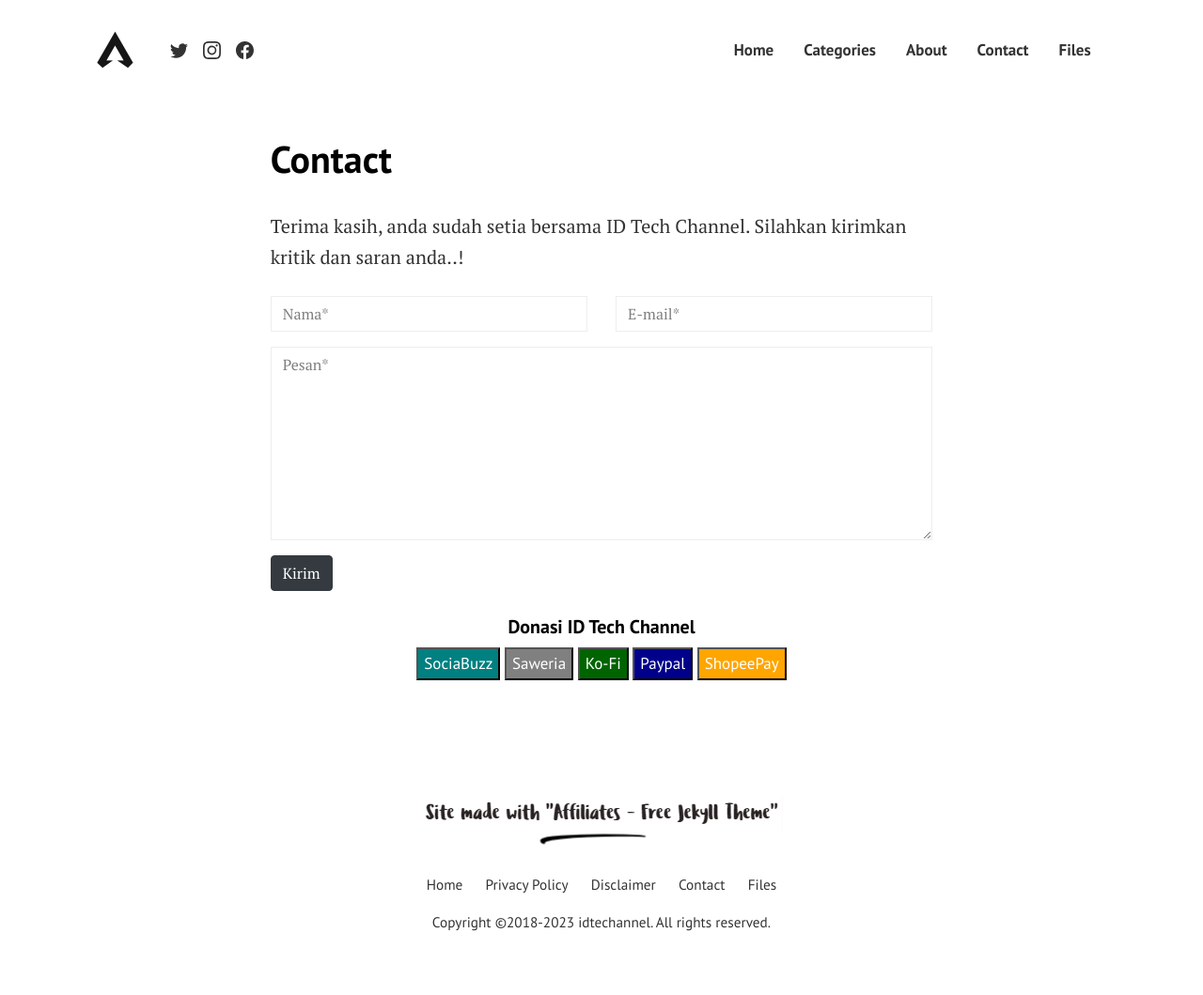
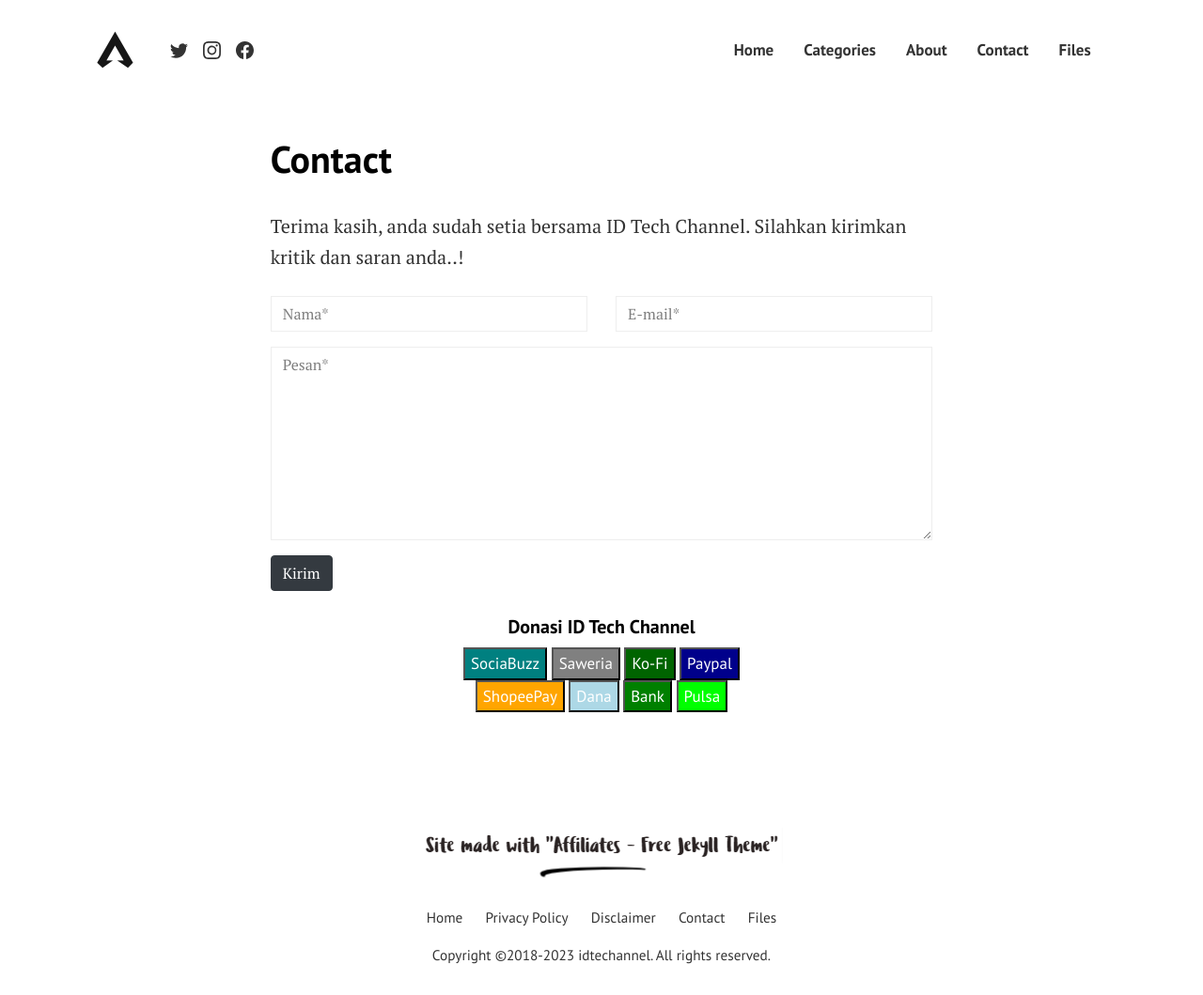
Before and after one commit to mwnsofficial/idtechannel, a Jekyll site: the page built from pages/contact.html, in a window 1280 px wide and 1059 px high. Shown: the whole window at 94% size. Built offline with Jekyll 4.4.1, drawn with Linux system fonts in a browser that asks for light colours; comment, search, counter and statistics services are not loaded.

Commit message:
Update donate.html

```diff
--- a/_includes/donate.html
+++ b/_includes/donate.html
@@ -4,7 +4,12 @@
 <button onclick="saweria('')" style="background:grey;color:white">Saweria</button>
 <button onclick="kofi('')" style="background:darkgreen;color:white">Ko-Fi</button>
 <button onclick="paypal('')" style="background:darkblue;color:white">Paypal</button>
+</div>
+<div style="text-align: center;position:center;">
 <button onclick="shopeepay('')" style="background:orange;color:white">ShopeePay</button>
+<button onclick="dana('')" style="background:lightblue;color:white">Dana</button>
+<button onclick="bank('')" style="background:green;color:white">Bank</button>
+<button onclick="pulsa('')" style="background:lime;color:white">Pulsa</button>
 </div>
 <script>
     function sociabuzz (url) {
@@ -22,4 +27,13 @@
     function shopeepay (url) {
         location.href = url;
     }
+    function dana (url) {
+        location.href = url;
+    }
+    function bank (url) {
+        location.href = url;
+    }
+    function pulsa (url) {
+        location.href = url;
+    }
 </script>
```
